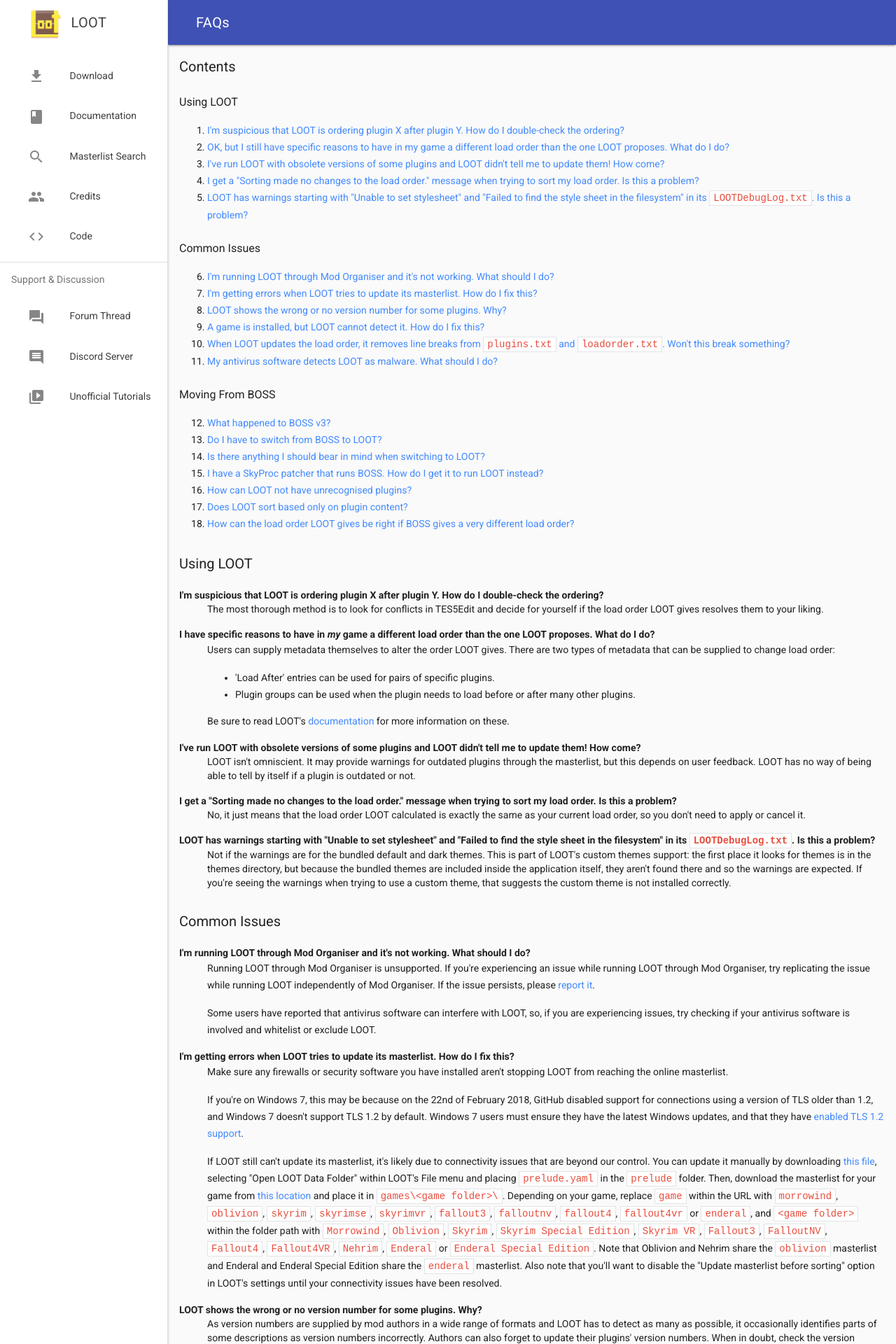
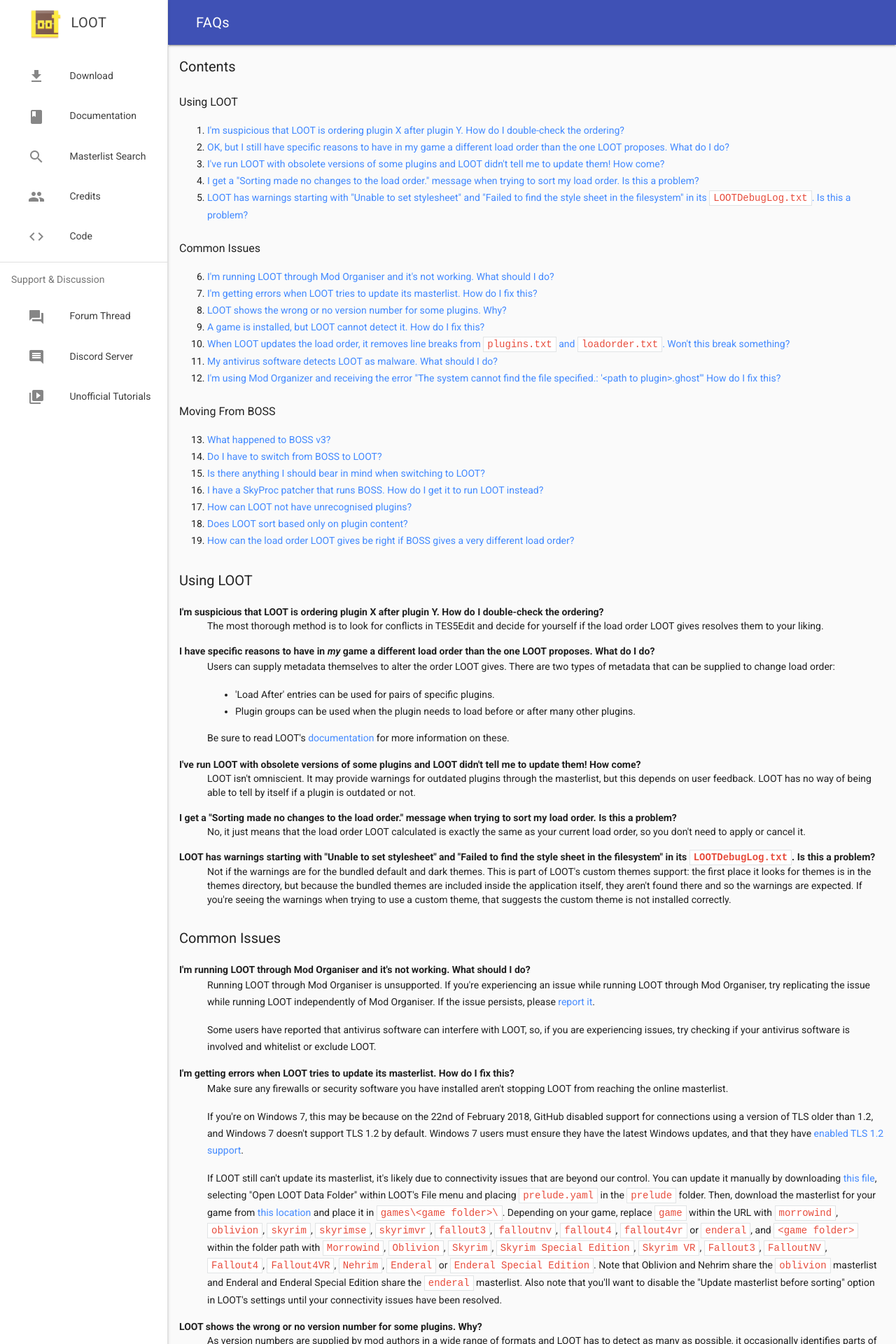
Before and after one commit to loot/loot.github.io, a Jekyll site: the page built from docs/help/LOOT-FAQs.html, in a window 1280 px wide. Shown: the top 1920 px of the page at 70% size. Built offline with Jekyll 4.4.1, drawn with Linux system fonts in a browser that asks for light colours; some of the changed text lies outside the part shown.

Commit message:
Add Q/A to FAQ on path limit issue with MO2
This has come up a few times, & the error message doesn't give much of
an indication as to what the issue is, so a Q/A should be helpful.

```diff
--- a/docs/help/LOOT-FAQs.html
+++ b/docs/help/LOOT-FAQs.html
@@ -24,11 +24,12 @@
   <li><a href="#game-not-detected">A game is installed, but LOOT cannot detect it. How do I fix this?</a></li>
   <li><a href="#line-breaks">When LOOT updates the load order, it removes line breaks from <code>plugins.txt</code> and <code>loadorder.txt</code>. Won't this break something?</a></li>
   <li><a href="#antivirus">My antivirus software detects LOOT as malware. What should I do?</a></li>
+  <li><a href="#path-limit">I'm using Mod Organizer and receiving the error "The system cannot find the file specified.: '&lt;path to plugin&gt;.ghost'" How do I fix this?</a></li>
 </ol>
 
 <h4>Moving From BOSS</h4>
 
-<ol start="12">
+<ol start="13">
   <li><a href="#boss-v3">What happened to BOSS v3?</a></li>
   <li><a href="#boss-to-loot">Do I have to switch from BOSS to LOOT?</a></li>
   <li><a href="#switching-to-loot">Is there anything I should bear in mind when switching to LOOT?</a></li>
@@ -106,6 +107,11 @@
 
     <p>If you're still suspicious of LOOT, it's an open-source program, so you can review its source code on <a href="https://github.com/loot/loot">GitHub</a> and build it yourself. There is also a link to a VirusTotal report for new releases next to each download at LOOT's Nexus Mods page.</p>
   </dd>
+
+  <dt id="path-limit">I'm using Mod Organizer and receiving an error of the form "The system cannot find the file specified.: '&lt;path to plugin&gt;.ghost'" How do I fix this?</dt>
+  <dd>
+    <p>This error tends to happen when the name of the mod in Mod Organizer containing the plugin mentioned in the error message is too long, i.e., long enough that the full path of the plugin is over the Windows path length limit of 260. Try shortening the mod's name.</p>
+  </dd>
 </dl>
 
 <h3>Moving From BOSS</h3>
```
